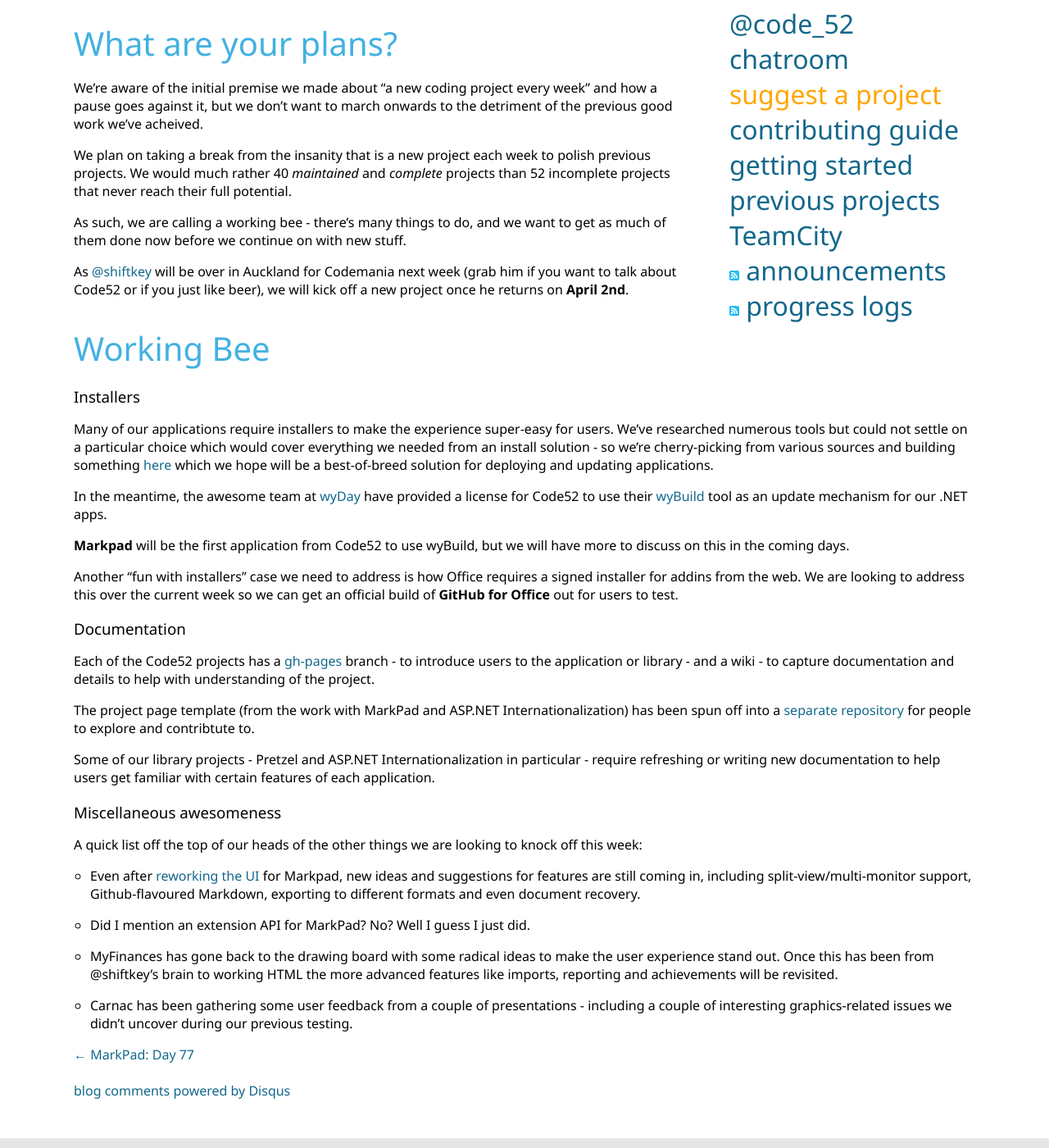
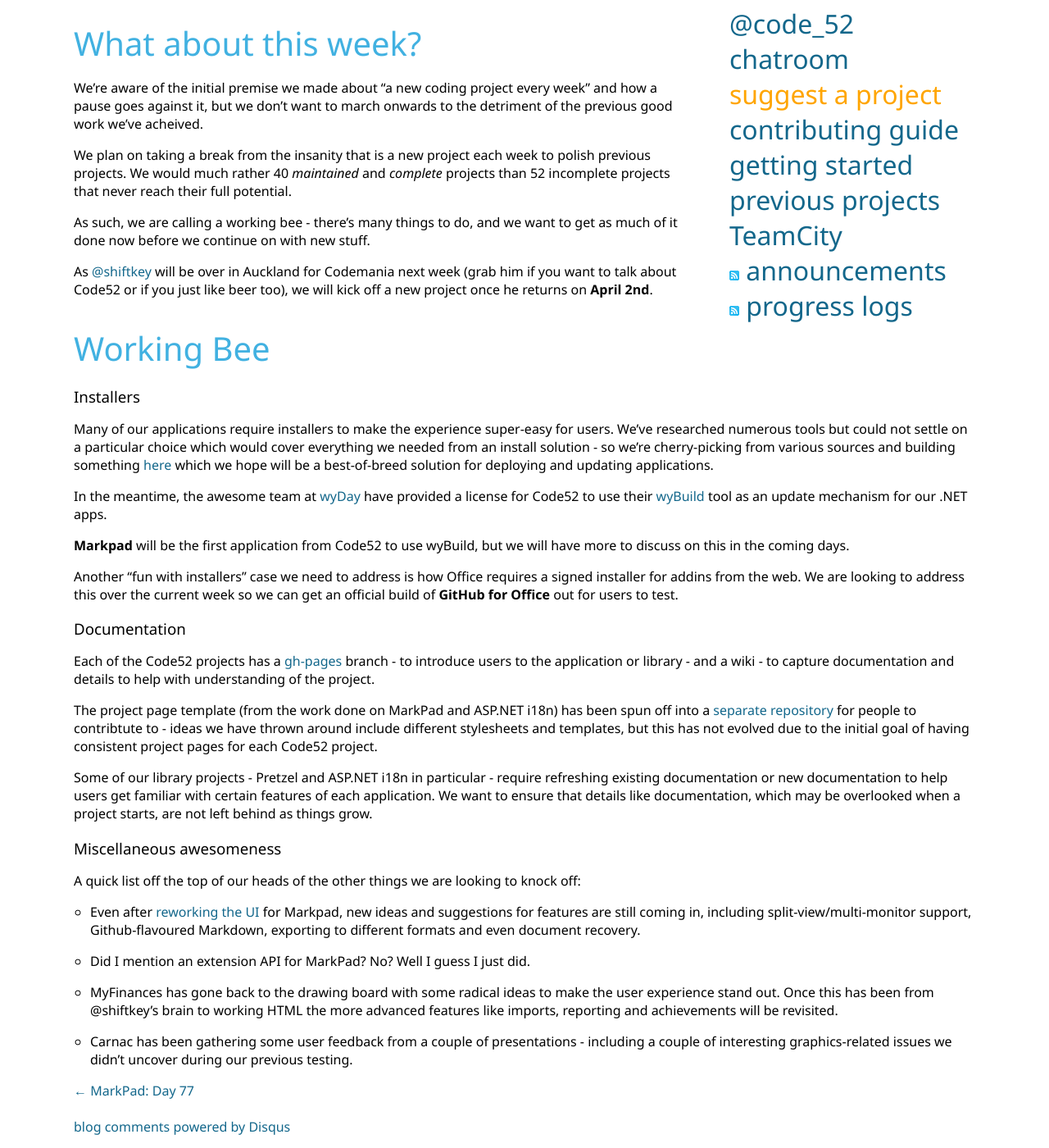
Before and after one commit to Code52/code52.github.com, a Jekyll site: the page built from _posts/2012-03-20-gap-week.md, in a window 1280 px wide and 1400 px high, scrolled down 509 px. Shown: the whole window at 82% size. Built offline with Jekyll 4.4.1, drawn with Linux system fonts in a browser that asks for light colours; Markdown is read by kramdown in place of the engine named in the settings; comment, search, counter and statistics services are not loaded; some of the changed text lies outside the part shown.

Commit message:
edits to documentation section

```diff
--- a/_posts/2012-03-20-gap-week.md
+++ b/_posts/2012-03-20-gap-week.md
@@ -11,24 +11,23 @@
 
 ### You might have missed...
 
-While @tobin and @aeoth were working to get the Enhance project started, there has been a supreme effort during the week to address some outstanding work:
+While [@tobin](http://twitter.com/tobin) and [@aeoth](http://twitter.com/aeoth) were working to get the Enhance project started, there has been a supreme effort behind the scenes during the week to address some outstanding work:
 
  - **[Pretzel](http://code52.org/pretzel/)** added support for using Razor templates alongside Liquid templates, and has a [Chocolately package](http://chocolatey.org/packages/pretzel) available for people to install on their local machines.
 
- - **[Ideastrike](http://code52.org/ideastrike/)** has been updated to use Nancy v0.10 - with that transition completed we are looking to enhance and expand on what we initially released.
+ - **[Ideastrike](http://code52.org/ideastrike/)** has been updated to use Nancy v0.10 - with that transition completed we are looking to enhance and expand on what we initially released to the world.
 
- - **[ASP.NET Internationalization](http://code52.org/aspnet-internationalization)** packages were shipped on NuGet during the week.
+ - **[ASP.NET Internationalization](http://code52.org/aspnet-internationalization)** packages were shipped on NuGet.
 
-
-## What are your plans?
+## What about this week?
 
 We're aware of the initial premise we made about "a new coding project every week" and how a pause goes against it, but we don't want to march onwards to the detriment of the previous good work we've acheived.
 
 We plan on taking a break from the insanity that is a new project each week to polish previous projects. We would much rather 40 *maintained* and *complete* projects than 52 incomplete projects that never reach their full potential.
 
-As such, we are calling a working bee - there's many things to do, and we want to get as much of them done now before we continue on with new stuff.
+As such, we are calling a working bee - there's many things to do, and we want to get as much of it done now before we continue on with new stuff.
 
-As [@shiftkey](http://twitter.com/shiftkey) will be over in Auckland for Codemania next week (grab him if you want to talk about Code52 or if you just like beer), we will kick off a new project once he returns on **April 2nd**.
+As [@shiftkey](http://twitter.com/shiftkey) will be over in Auckland for Codemania next week (grab him if you want to talk about Code52 or if you just like beer too), we will kick off a new project once he returns on **April 2nd**.
 
 ## Working Bee
 
@@ -46,13 +45,13 @@
 
 Each of the Code52 projects has a [gh-pages](http://pages.github.com/) branch - to introduce users to the application or library - and a wiki - to capture documentation and details to help with understanding of the project.
 
-The project page template (from the work with MarkPad and ASP.NET Internationalization) has been spun off into a [separate repository](https://github.com/Code52/gh-pages-template) for people to explore and contribtute to.
+The project page template (from the work done on MarkPad and ASP.NET i18n) has been spun off into a [separate repository](https://github.com/Code52/gh-pages-template) for people to contribtute to - ideas we have thrown around include different stylesheets and templates, but this has not evolved due to the initial goal of having consistent project pages for each Code52 project.
 
-Some of our library projects - Pretzel and ASP.NET Internationalization in particular - require refreshing or writing new documentation to help users get familiar with certain features of each application.
+Some of our library projects - Pretzel and ASP.NET i18n in particular - require refreshing existing documentation or new documentation to help users get familiar with certain features of each application. We want to ensure that details like documentation, which may be overlooked when a project starts, are not left behind as things grow.
 
 ### Miscellaneous awesomeness
 
-A quick list off the top of our heads of the other things we are looking to knock off this week:
+A quick list off the top of our heads of the other things we are looking to knock off:
 
  - Even after [reworking the UI](http://code52.org/weekone-dayseventyseven.html) for Markpad, new ideas and suggestions for features are still coming in, including split-view/multi-monitor support, Github-flavoured Markdown, exporting to different formats and even document recovery.
 
```
